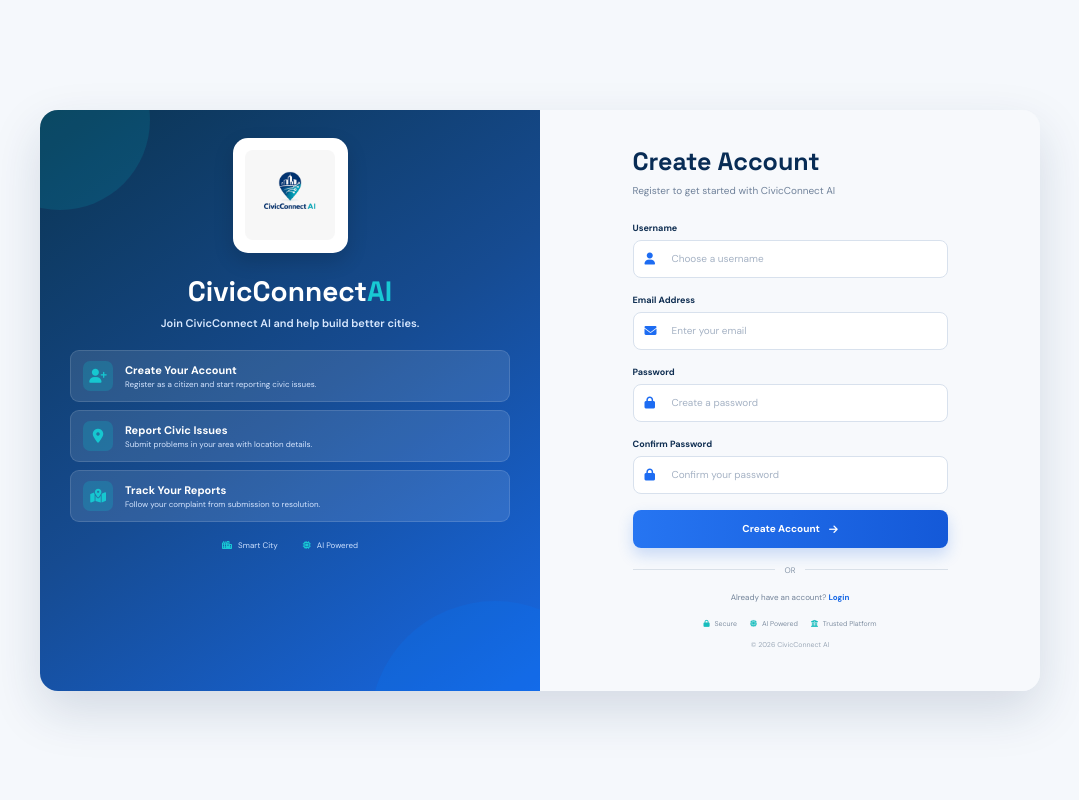
After one commit to JANVI-CHATURVEDI/CivicConnect, a Django app: page /register/ in a window 1280 px wide. The commit adds this page. Shown: the whole page, without its empty margins (100-1179 px from the left). Run offline with Django 5.2, Linux system fonts and the light colour scheme.

Commit message:
Implement authentication and report management

```diff
--- a/reports/forms.py
+++ b/reports/forms.py
@@ -1,8 +1,11 @@
+
 from django import forms
+from django.contrib.auth.models import User
 from .models import Report
 
 
 class ReportForm(forms.ModelForm):
+
     class Meta:
         model = Report
         fields = [
@@ -15,8 +18,54 @@ class ReportForm(forms.ModelForm):
             "longitude",
             "address",
         ]
+
         widgets = {
             "description": forms.Textarea(attrs={"rows": 4}),
             "latitude": forms.HiddenInput(),
             "longitude": forms.HiddenInput(),
         }
+
+
+class RegistrationForm(forms.ModelForm):
+    password = forms.CharField(
+        widget=forms.PasswordInput(
+            attrs={"placeholder": "Enter your password"}
+        )
+    )
+
+    confirm_password = forms.CharField(
+        widget=forms.PasswordInput(
+            attrs={"placeholder": "Confirm your password"}
+        )
+    )
+
+    class Meta:
+        model = User
+        fields = ["username", "email", "password"]
+
+    def clean(self):
+        cleaned_data = super().clean()
+
+        password = cleaned_data.get("password")
+        confirm_password = cleaned_data.get("confirm_password")
+
+        if password and confirm_password and password != confirm_password:
+            raise forms.ValidationError("Passwords do not match.")
+
+        return cleaned_data
+
+    def save(self, commit=True):
+        user = super().save(commit=False)
+
+        user.set_password(self.cleaned_data["password"])
+
+        if commit:
+            user.save()
+
+            from .models import UserProfile
+            UserProfile.objects.create(
+                user=user,
+                role="citizen"
+            )
+
+        return user
--- a/reports/urls.py
+++ b/reports/urls.py
@@ -3,8 +3,10 @@ from . import views
 
 urlpatterns = [
     path("", views.home, name="home"),
+    path("register/", views.register, name="register"),
     path("report/new/", views.new, name="new"),
     path("reports/", views.mine, name="mine"),
     path("reports/<int:pk>/", views.detail, name="detail"),
     path("dashboard/", views.dashboard, name="dashboard"),
+    path("reports/<int:pk>/status/", views.update_status, name="update_status"),
 ]
--- a/reports/views.py
+++ b/reports/views.py
@@ -2,7 +2,7 @@ from django.shortcuts import render, redirect, get_object_or_404
 from django.contrib.auth.decorators import login_required
 from django.contrib import messages
 from .models import Report
-from .forms import ReportForm
+from .forms import ReportForm, RegistrationForm
 
 
 def home(r):
@@ -65,3 +65,46 @@ def dashboard(r):
             ],
         },
     )
+
+def register(request):
+    if request.user.is_authenticated:
+        return redirect("home")
+
+    if request.method == "POST":
+        form = RegistrationForm(request.POST)
+
+        if form.is_valid():
+            user = form.save()
+
+            messages.success(
+                request,
+                "Registration successful. You can now log in."
+            )
+
+            return redirect("login")
+    else:
+        form = RegistrationForm()
+
+    return render(
+        request,
+        "register.html",
+        {"form": form}
+    )
+
+@login_required
+def update_status(r, pk):
+    if not r.user.is_staff:
+        return redirect("mine")
+
+    x = get_object_or_404(Report, pk=pk)
+
+    if r.method == "POST":
+        status = r.POST.get("status")
+
+        if status in ["reported", "progress", "resolved"]:
+            x.status = status
+            x.save()
+
+        return redirect("dashboard")
+
+    return redirect("dashboard")
--- /dev/null
+++ b/templates/register.html
@@ -0,0 +1,320 @@
+{% load static %}
+
+<!DOCTYPE html>
+<html lang="en">
+<head>
+    <meta charset="UTF-8">
+    <meta name="viewport" content="width=device-width, initial-scale=1.0">
+
+    <title>CivicConnect AI | Register</title>
+
+    <link rel="preconnect" href="https://fonts.googleapis.com">
+    <link rel="preconnect" href="https://fonts.gstatic.com" crossorigin>
+
+    <link href="https://fonts.googleapis.com/css2?family=DM+Sans:wght@400;500;600;700&family=Space+Grotesk:wght@500;600;700&display=swap"
+          rel="stylesheet">
+
+    <link rel="stylesheet"
+          href="https://cdnjs.cloudflare.com/ajax/libs/font-awesome/6.5.2/css/all.min.css">
+
+    <link rel="stylesheet" href="{% static 'login.css' %}">
+</head>
+
+<body>
+
+<div class="login-page">
+
+    <div class="login-container">
+
+        <!-- LEFT SIDE -->
+
+        <div class="login-left">
+
+            <div class="logo-box">
+                <img src="{% static 'images/civicconnect-logo.png' %}"
+                     alt="CivicConnect AI Logo">
+            </div>
+
+            <h1>
+                CivicConnect<span>AI</span>
+            </h1>
+
+            <p class="tagline">
+                Join CivicConnect AI and help build better cities.
+            </p>
+
+            <div class="feature-card">
+
+                <div class="feature-icon">
+                    <i class="fa-solid fa-user-plus"></i>
+                </div>
+
+                <div>
+                    <h3>Create Your Account</h3>
+                    <p>
+                        Register as a citizen and start reporting civic issues.
+                    </p>
+                </div>
+
+            </div>
+
+            <div class="feature-card">
+
+                <div class="feature-icon">
+                    <i class="fa-solid fa-location-dot"></i>
+                </div>
+
+                <div>
+                    <h3>Report Civic Issues</h3>
+                    <p>
+                        Submit problems in your area with location details.
+                    </p>
+                </div>
+
+            </div>
+
+            <div class="feature-card">
+
+                <div class="feature-icon">
+                    <i class="fa-solid fa-map-location-dot"></i>
+                </div>
+
+                <div>
+                    <h3>Track Your Reports</h3>
+                    <p>
+                        Follow your complaint from submission to resolution.
+                    </p>
+                </div>
+
+            </div>
+
+            <div class="left-footer">
+                <span>
+                    <i class="fa-solid fa-city"></i>
+                    Smart City
+                </span>
+
+                <span>
+                    <i class="fa-solid fa-microchip"></i>
+                    AI Powered
+                </span>
+            </div>
+
+        </div>
+
+
+        <!-- RIGHT SIDE -->
+
+        <div class="login-right">
+
+            <div class="login-form-container">
+
+                <h2>Create Account</h2>
+
+                <p class="login-subtitle">
+                    Register to get started with CivicConnect AI
+                </p>
+
+                <form method="post">
+
+                    {% csrf_token %}
+
+                    {% if form.non_field_errors %}
+                        <div class="django-error">
+                            {{ form.non_field_errors }}
+                        </div>
+                    {% endif %}
+
+
+                    <!-- Username -->
+
+                    <div class="form-group">
+
+                        <label for="{{ form.username.id_for_label }}">
+                            Username
+                        </label>
+
+                        <div class="input-wrapper">
+
+                            <i class="fa-solid fa-user"></i>
+
+                            <input
+                                type="text"
+                                name="username"
+                                id="{{ form.username.id_for_label }}"
+                                placeholder="Choose a username"
+                                required
+                                value="{{ form.username.value|default:'' }}"
+                            >
+
+                        </div>
+
+                        {% if form.username.errors %}
+                            <div class="django-error">
+                                {{ form.username.errors }}
+                            </div>
+                        {% endif %}
+
+                    </div>
+
+
+                    <!-- Email -->
+
+                    <div class="form-group">
+
+                        <label for="{{ form.email.id_for_label }}">
+                            Email Address
+                        </label>
+
+                        <div class="input-wrapper">
+
+                            <i class="fa-solid fa-envelope"></i>
+
+                            <input
+                                type="email"
+                                name="email"
+                                id="{{ form.email.id_for_label }}"
+                                placeholder="Enter your email"
+                                required
+                                value="{{ form.email.value|default:'' }}"
+                            >
+
+                        </div>
+
+                        {% if form.email.errors %}
+                            <div class="django-error">
+                                {{ form.email.errors }}
+                            </div>
+                        {% endif %}
+
+                    </div>
+
+
+                    <!-- Password -->
+
+                    <div class="form-group">
+
+                        <label for="{{ form.password.id_for_label }}">
+                            Password
+                        </label>
+
+                        <div class="input-wrapper">
+
+                            <i class="fa-solid fa-lock"></i>
+
+                            <input
+                                type="password"
+                                name="password"
+                                id="{{ form.password.id_for_label }}"
+                                placeholder="Create a password"
+                                required
+                            >
+
+                        </div>
+
+                        {% if form.password.errors %}
+                            <div class="django-error">
+                                {{ form.password.errors }}
+                            </div>
+                        {% endif %}
+
+                    </div>
+
+
+                    <!-- Confirm Password -->
+
+                    <div class="form-group">
+
+                        <label for="{{ form.confirm_password.id_for_label }}">
+                            Confirm Password
+                        </label>
+
+                        <div class="input-wrapper">
+
+                            <i class="fa-solid fa-lock"></i>
+
+                            <input
+                                type="password"
+                                name="confirm_password"
+                                id="{{ form.confirm_password.id_for_label }}"
+                                placeholder="Confirm your password"
+                                required
+                            >
+
+                        </div>
+
+                        {% if form.confirm_password.errors %}
+                            <div class="django-error">
+                                {{ form.confirm_password.errors }}
+                            </div>
+                        {% endif %}
+
+                    </div>
+
+
+                    <!-- Register Button -->
+
+                    <button
+                        type="submit"
+                        class="login-button"
+                    >
+
+                        <span>Create Account</span>
+
+                        <i class="fa-solid fa-arrow-right"></i>
+
+                    </button>
+
+
+                    <div class="divider">
+                        <span>OR</span>
+                    </div>
+
+
+                    <p class="register-text">
+
+                        Already have an account?
+
+                        <a href="{% url 'login' %}">
+                            Login
+                        </a>
+
+                    </p>
+
+
+                    <div class="security-info">
+
+                        <span>
+                            <i class="fa-solid fa-lock"></i>
+                            Secure
+                        </span>
+
+                        <span>
+                            <i class="fa-solid fa-microchip"></i>
+                            AI Powered
+                        </span>
+
+                        <span>
+                            <i class="fa-solid fa-building-columns"></i>
+                            Trusted Platform
+                        </span>
+
+                    </div>
+
+
+                    <p class="copyright">
+                        © 2026 CivicConnect AI
+                    </p>
+
+                </form>
+
+            </div>
+
+        </div>
+
+    </div>
+
+</div>
+
+</body>
+</html>
```
Also changed, not shown: civicconnect/settings.py (+8 -1 lines), reports/models.py (+33 -0 lines), templates/dashboard.html (+11 -2 lines), templates/mine.html (+32 -12 lines), reports/migrations/0002_userprofile.py (added).
